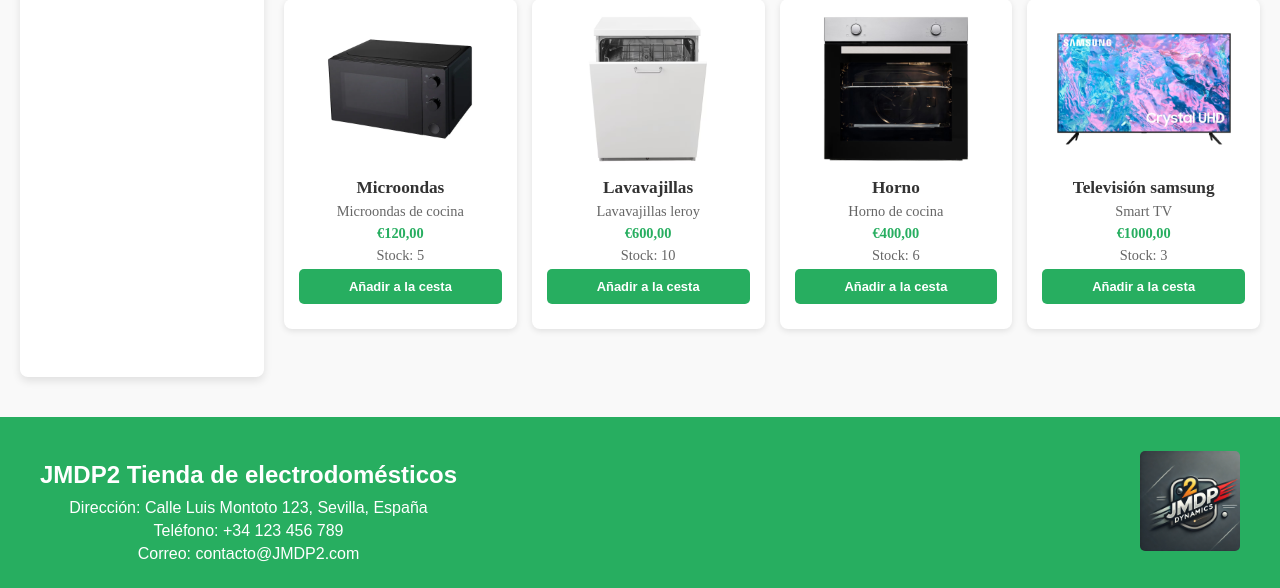
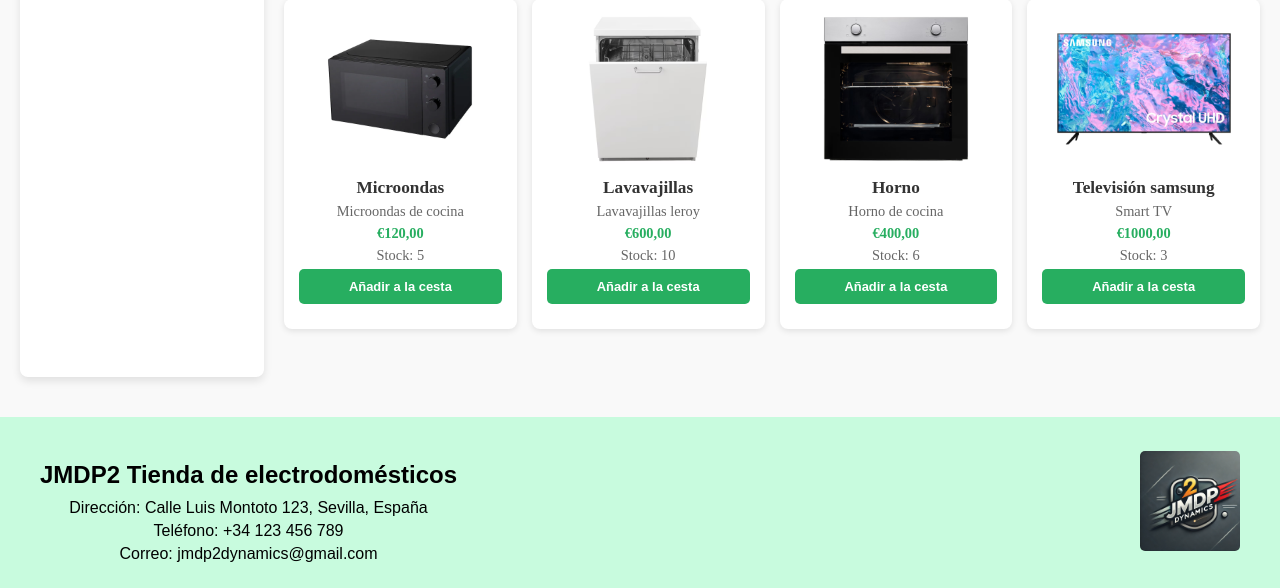
Before and after one commit to davblamor/PGPI-2.7, a Django app: page /catalogo/ in a window 1280 px wide. Shown: the part 548-1136 px from the top of the page. Run offline with Django 5.2, Linux system fonts and the light colour scheme; data comes from the database, SQL or seed files in the repository.

Commit message:
fix: style modifications

```diff
--- a/backend/templates/catalogo.html
+++ b/backend/templates/catalogo.html
@@ -243,8 +243,8 @@
             background-color: #1e874b;
         }
         .footer {
-            background-color: #27ae60;
-            color: white;
+            background-color: #c8fbde;
+            color: black;
             padding: 20px;
             margin-top: 20px;
             text-align: center;
@@ -394,7 +394,7 @@
                 <h3>JMDP2 Tienda de electrodomésticos</h3>
                 <p>Dirección: Calle Luis Montoto 123, Sevilla, España</p>
                 <p>Teléfono: +34 123 456 789</p>
-                <p>Correo: contacto@JMDP2.com</p>
+                <p>Correo: jmdp2dynamics@gmail.com</p>
             </div>
             <div class="footer-logo">
                 {% load static %}
```
